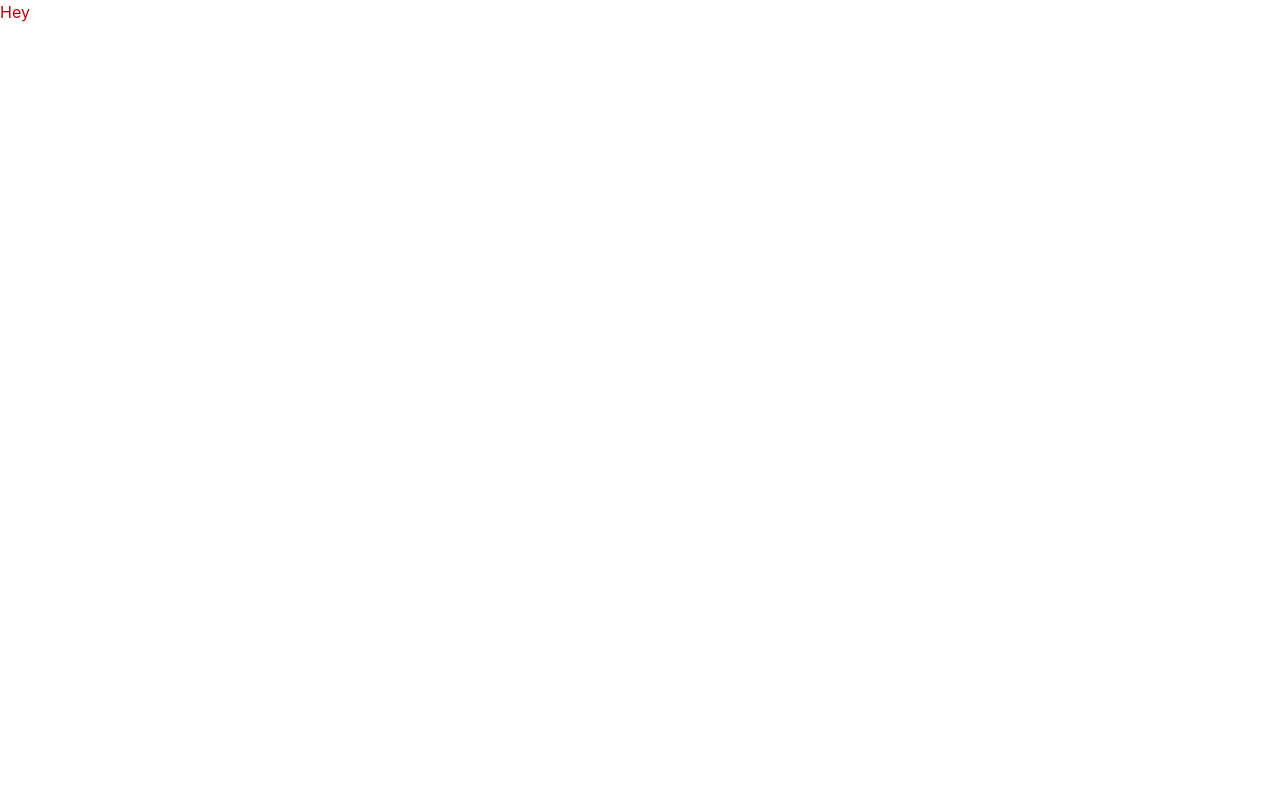
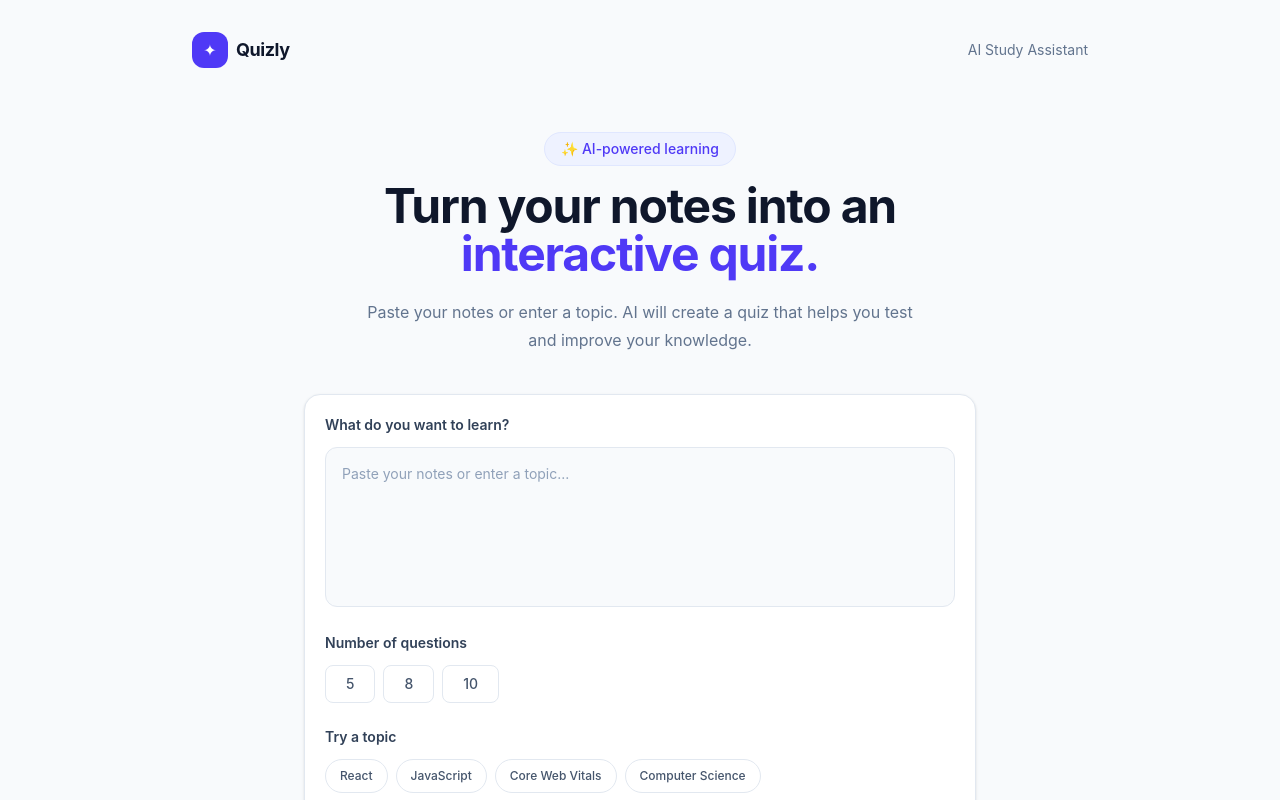
Before and after one commit to vaishnaviie/quizify, a React (Vite) app: page / in a window 1280 px wide. Shown: the top 800 px of the page. Built offline with nearby package versions, Linux system fonts and the light colour scheme.

Commit message:
feat: build initial quiz interface

```diff
--- a/package.json
+++ b/package.json
@@ -13,6 +13,7 @@
     "@tailwindcss/vite": "^4.3.3",
     "react": "^19.2.8",
     "react-dom": "^19.2.8",
+    "react-router-dom": "^7.18.3",
     "tailwindcss": "^4.3.3"
   },
   "devDependencies": {
--- a/src/App.jsx
+++ b/src/App.jsx
@@ -1,10 +1,18 @@
 import "./App.css";
+import Home from "./pages/Home";
+import Quiz from "./pages/Quiz";
+import Score from "./pages/Score";
+import { BrowserRouter, Routes, Route } from "react-router-dom";
 
 function App() {
   return (
-    <>
-      <h1 className=" text-red-700">Hey</h1>
-    </>
+    <BrowserRouter>
+      <Routes>
+        <Route path="/" element={<Home />} />
+        <Route path="/quiz" element={<Quiz />} />
+        <Route path="/score" element={<Score />} />
+      </Routes>
+    </BrowserRouter>
   );
 }
 
--- /dev/null
+++ b/src/pages/Home.jsx
@@ -0,0 +1,96 @@
+function Home() {
+  const topics = ["React", "JavaScript", "Core Web Vitals", "Computer Science"];
+
+  return (
+    <main className="min-h-screen bg-slate-50 px-4 py-8 text-slate-900">
+      <div className="mx-auto flex min-h-[90vh] max-w-4xl flex-col">
+        {/* Header */}
+        <header className="flex items-center justify-between">
+          <div className="flex items-center gap-2">
+            <div className="flex h-9 w-9 items-center justify-center rounded-xl bg-indigo-600 text-white">
+              ✦
+            </div>
+
+            <span className="text-lg font-bold tracking-tight">Quizly</span>
+          </div>
+
+          <span className="text-sm text-slate-500">AI Study Assistant</span>
+        </header>
+
+        {/* Hero */}
+        <section className="flex flex-1 flex-col items-center justify-center py-16">
+          <div className="mb-4 rounded-full border border-indigo-100 bg-indigo-50 px-4 py-1.5 text-sm font-medium text-indigo-600">
+            ✨ AI-powered learning
+          </div>
+
+          <h1 className="max-w-2xl text-center text-4xl font-bold tracking-tight sm:text-5xl">
+            Turn your notes into an
+            <span className="text-indigo-600"> interactive quiz.</span>
+          </h1>
+
+          <p className="mt-5 max-w-xl text-center text-base leading-7 text-slate-500">
+            Paste your notes or enter a topic. AI will create a quiz that helps
+            you test and improve your knowledge.
+          </p>
+
+          {/* Input Card */}
+          <div className="mt-10 w-full max-w-2xl rounded-2xl border border-slate-200 bg-white p-5 shadow-sm">
+            <label className="mb-3 block text-sm font-semibold text-slate-700">
+              What do you want to learn?
+            </label>
+
+            <textarea
+              placeholder="Paste your notes or enter a topic..."
+              className="h-40 w-full resize-none rounded-xl border border-slate-200 bg-slate-50 p-4 text-sm outline-none transition placeholder:text-slate-400 focus:border-indigo-400 focus:ring-4 focus:ring-indigo-50"
+            />
+
+            <div className="mt-5">
+              <p className="mb-3 text-sm font-semibold text-slate-700">
+                Number of questions
+              </p>
+
+              <div className="flex gap-2">
+                {[5, 8, 10].map((count) => (
+                  <button
+                    key={count}
+                    className="rounded-lg border border-slate-200 px-5 py-2 text-sm font-medium text-slate-600 transition hover:border-indigo-300 hover:bg-indigo-50 hover:text-indigo-600"
+                  >
+                    {count}
+                  </button>
+                ))}
+              </div>
+            </div>
+
+            <div className="mt-6">
+              <p className="mb-3 text-sm font-semibold text-slate-700">
+                Try a topic
+              </p>
+
+              <div className="flex flex-wrap gap-2">
+                {topics.map((topic) => (
+                  <button
+                    key={topic}
+                    className="rounded-full border border-slate-200 bg-white px-3.5 py-2 text-xs font-medium text-slate-600 transition hover:border-indigo-200 hover:bg-indigo-50 hover:text-indigo-600"
+                  >
+                    {topic}
+                  </button>
+                ))}
+              </div>
+            </div>
+
+            <button className="mt-7 w-full rounded-xl bg-indigo-600 py-3.5 text-sm font-semibold text-white shadow-sm transition hover:bg-indigo-700 active:scale-[0.99]">
+              ✨ Generate Quiz
+            </button>
+          </div>
+        </section>
+
+        {/* Footer */}
+        <footer className="border-t border-slate-200 py-5 text-center text-xs text-slate-400">
+          AI-powered learning • Built with React
+        </footer>
+      </div>
+    </main>
+  );
+}
+
+export default Home;
--- /dev/null
+++ b/src/pages/Quiz.jsx
@@ -0,0 +1,72 @@
+function Quiz() {
+  const question = {
+    question: "Which of the following is a JavaScript framework?",
+    options: ["React", "HTML", "CSS", "Git"],
+  };
+
+  const currentQuestion = 0;
+  const totalQuestions = 5;
+
+  return (
+    <main className="min-h-screen bg-slate-50 px-4 py-8 text-slate-900">
+      <div className="mx-auto max-w-3xl">
+        <header className="flex items-center justify-between">
+          <div>
+            <p className="text-sm font-medium text-indigo-600">Quizly</p>
+
+            <h1 className="mt-1 text-2xl font-bold">Your Quiz</h1>
+          </div>
+
+          <p className="text-sm text-slate-500">
+            Question {currentQuestion + 1} of {totalQuestions}
+          </p>
+        </header>
+
+        <div className="mt-6 h-2 overflow-hidden rounded-full bg-slate-200">
+          <div
+            className="h-full rounded-full bg-indigo-600"
+            style={{
+              width: `${((currentQuestion + 1) / totalQuestions) * 100}%`,
+            }}
+          />
+        </div>
+
+        <div className="mt-8 rounded-2xl border border-slate-200 bg-white p-6 shadow-sm">
+          <p className="text-sm font-medium text-slate-500">
+            Question {currentQuestion + 1}
+          </p>
+
+          <h2 className="mt-3 text-xl font-semibold leading-8">
+            {question.question}
+          </h2>
+
+          <div className="mt-6 space-y-3">
+            {question.options.map((option) => (
+              <button
+                key={option}
+                className="w-full rounded-xl border border-slate-200 bg-white p-4 text-left text-sm font-medium text-slate-700 transition hover:border-indigo-300 hover:bg-indigo-50"
+              >
+                {option}
+              </button>
+            ))}
+          </div>
+
+          <div className="mt-8 flex items-center justify-between gap-3">
+            <button
+              disabled
+              className="rounded-xl border border-slate-200 px-5 py-3 text-sm font-semibold text-slate-600 opacity-40"
+            >
+              ← Previous
+            </button>
+
+            <button className="rounded-xl bg-indigo-600 px-6 py-3 text-sm font-semibold text-white transition hover:bg-indigo-700">
+              Next →
+            </button>
+          </div>
+        </div>
+      </div>
+    </main>
+  );
+}
+
+export default Quiz;
--- /dev/null
+++ b/src/pages/Score.jsx
@@ -0,0 +1,63 @@
+function Score() {
+  const score = 4;
+  const totalQuestions = 5;
+  const percentage = 80;
+
+  return (
+    <main className="flex min-h-screen items-center justify-center bg-slate-50 px-4 py-8 text-slate-900">
+      <div className="w-full max-w-2xl">
+        <div className="rounded-2xl border border-slate-200 bg-white p-8 text-center shadow-sm">
+          <div className="mx-auto flex h-16 w-16 items-center justify-center rounded-full bg-indigo-50 text-3xl">
+            🎉
+          </div>
+
+          <p className="mt-5 text-sm font-medium text-indigo-600">
+            Quiz Complete
+          </p>
+
+          <h1 className="mt-2 text-3xl font-bold">Great job!</h1>
+
+          <p className="mt-2 text-sm text-slate-500">
+            Here is how you performed on the quiz.
+          </p>
+
+          <div className="mt-8">
+            <p className="text-5xl font-bold text-indigo-600">
+              {score}/{totalQuestions}
+            </p>
+
+            <p className="mt-2 text-lg font-semibold text-slate-700">
+              {percentage}%
+            </p>
+          </div>
+
+          <div className="mt-8 grid grid-cols-2 gap-4">
+            <div className="rounded-xl bg-emerald-50 p-4">
+              <p className="text-2xl font-bold text-emerald-600">{score}</p>
+              <p className="mt-1 text-sm text-slate-500">Correct</p>
+            </div>
+
+            <div className="rounded-xl bg-red-50 p-4">
+              <p className="text-2xl font-bold text-red-500">
+                {totalQuestions - score}
+              </p>
+              <p className="mt-1 text-sm text-slate-500">Incorrect</p>
+            </div>
+          </div>
+
+          <div className="mt-8 flex flex-col gap-3 sm:flex-row sm:justify-center">
+            <button className="rounded-xl border border-slate-200 px-6 py-3 text-sm font-semibold text-slate-600 transition hover:bg-slate-50">
+              Back to Home
+            </button>
+
+            <button className="rounded-xl bg-indigo-600 px-6 py-3 text-sm font-semibold text-white transition hover:bg-indigo-700">
+              Retake Quiz
+            </button>
+          </div>
+        </div>
+      </div>
+    </main>
+  );
+}
+
+export default Score;
```
Also changed, not shown: 1 other file (tests, documents, lock files or other folders).
